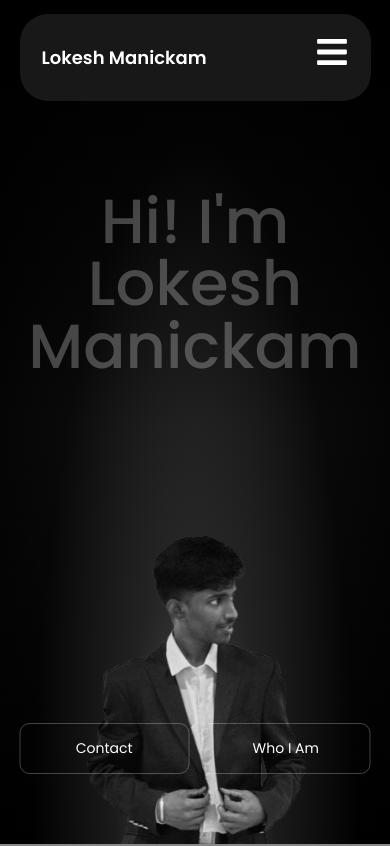
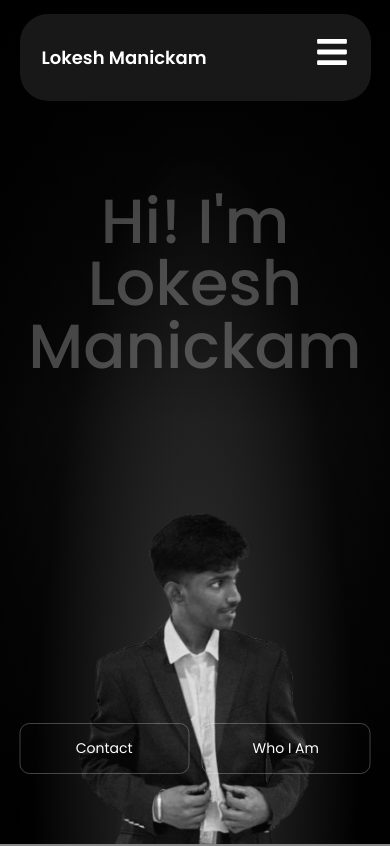
Before and after one commit to LokeshManickam/developer-portfolio, a React (Vite) app in the folder Frontend/portfolio-react/: page / in a window 390 px wide. Shown: the top 846 px of the page. Built offline with nearby package versions, Linux system fonts and the light colour scheme; no server answers.

Commit message:
optimize the responsive design for mobile

```diff
--- a/Frontend/portfolio-react/src/index.css
+++ b/Frontend/portfolio-react/src/index.css
@@ -27,7 +27,7 @@ section{
 }
 
 .section-title{
-  font-size:64px;
+  font-size:62px;
   font-weight:700;
   color:#222;
   text-align:center;
@@ -266,7 +266,7 @@ section{
 
   text-align:justify;
 
-  font-size:24px;
+  font-size:22px;
   line-height:1.7;
 
   color:#111;
@@ -369,7 +369,7 @@ section{
   flex-direction:column;
 
   width:420px;
-  height:720px;
+  height:700px;
 
   transition:0.3s;
 }
@@ -788,8 +788,8 @@ section{
   }
 
   .hero-img{
-    width:78vw;
-    max-width:320px;
+    width: 80vw;
+    max-width:390px;
   }
 
   .hero-buttons{
@@ -886,7 +886,7 @@ section{
   }
 
   .hero-img{
-    width:82vw;
+    width:88vw;
   }
 
   .hero-buttons{
--- a/Frontend/portfolio-react/src/pages/Contact.jsx
+++ b/Frontend/portfolio-react/src/pages/Contact.jsx
@@ -63,6 +63,7 @@ const Contact = () => {
           <p>
             <i className="fa-solid fa-envelope"></i>
             lokeshmanickam2005@gmail.com
+
           </p>
 
           <p>
--- a/Frontend/portfolio-react/src/pages/Projects.jsx
+++ b/Frontend/portfolio-react/src/pages/Projects.jsx
@@ -1,7 +1,7 @@
 import ProjectCard from "../components/ProjectCard";
 import bankImg from "../assets/images/bank-management.png";
 import portfolioImg from "../assets/images/portfolio-website.png";
-import studentImg from "../assets/images/student-https://github.com/yourusername/task-management-systemmanagement.png";
+import studentImg from "../assets/images/student-management.png";
 import expenseImg from "../assets/images/Expense-Tracker-Application.png";
 import iotaiImg from "../assets/images/iot-ai-predictive-maintenance.png";
 import todoImg from "../assets/images/to-do-list.png"
--- a/Frontend/portfolio-react/vite.config.js
+++ b/Frontend/portfolio-react/vite.config.js
@@ -3,5 +3,5 @@ import react from "@vitejs/plugin-react";
 
 export default defineConfig({
   plugins: [react()],
-  base: "/",
+  base: "./",
 });
```
